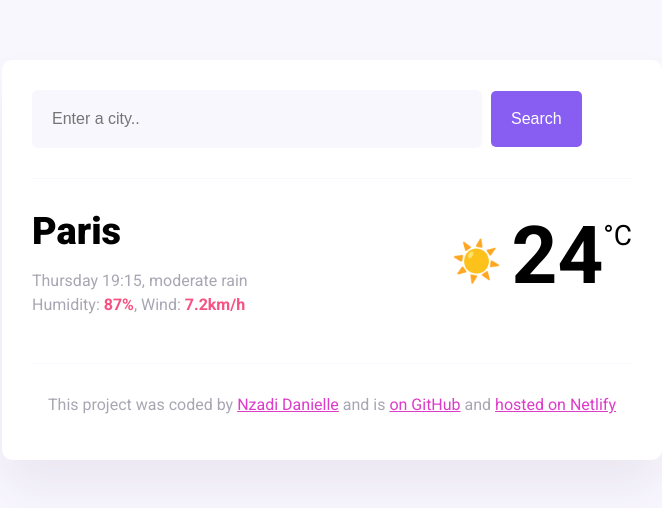
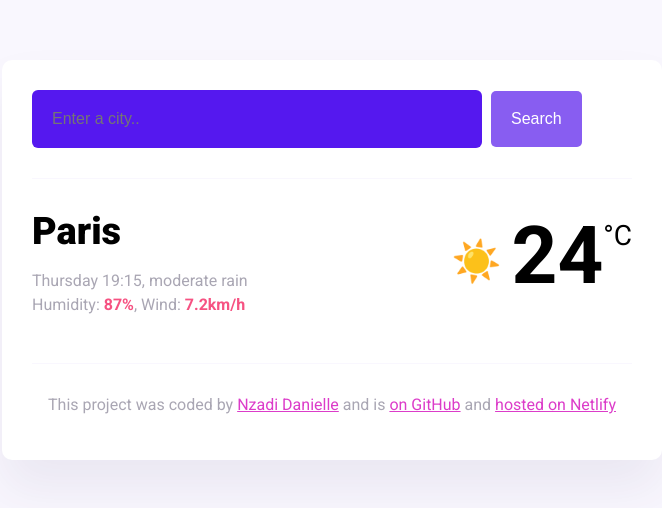
Before and after one commit to Nzadii/Nzadi-Danielle-Weather-Website, a website built with Parcel: page index.html in a window 1280 px wide. Shown: the whole page, without its empty margins (308-970 px from the left). Built offline with nearby package versions, Linux system fonts and the light colour scheme.

Commit message:
background

```diff
--- a/src/styles.css
+++ b/src/styles.css
@@ -22,7 +22,7 @@ header {
 }
 
 .search-input {
-  background-color: #f9f7fe;
+  background-color: #5518ef;
   border: none;
   color: rgba(39, 33, 66, 0.4);
   font-size: 16px;
```
